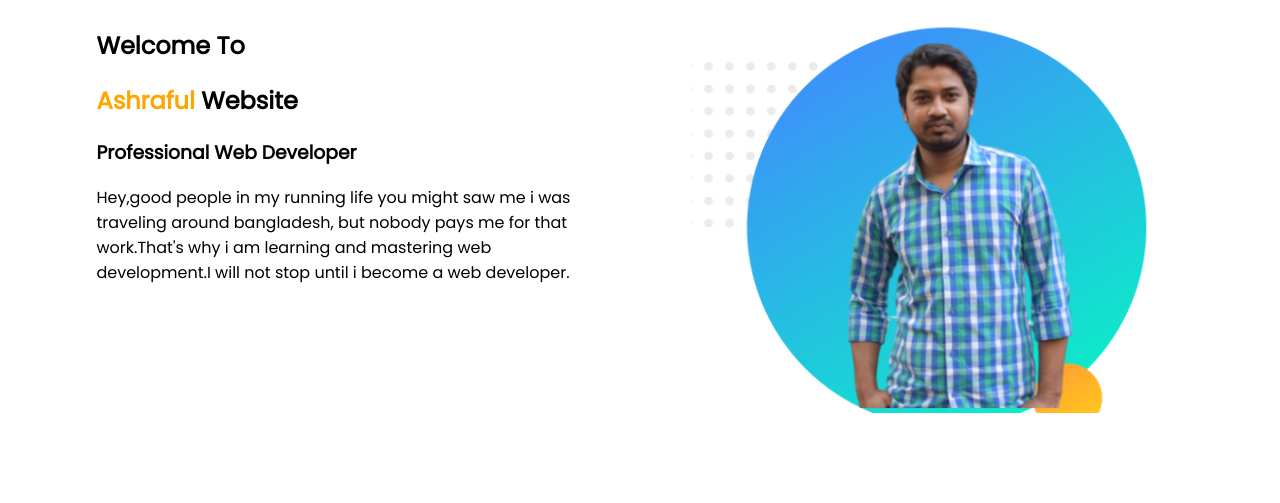
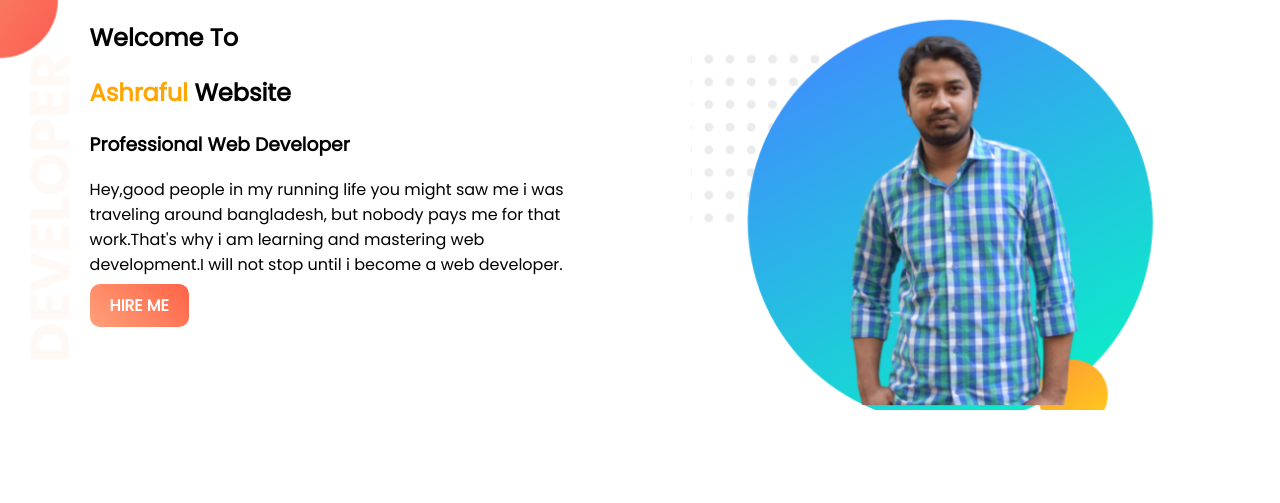
Before and after one commit to ashrafulrahat/web-portfolio, a plain HTML site: page index.html in a window 1280 px wide. Drawn offline with Linux system fonts and the light colour scheme.

Commit message:
added code

```diff
--- a/index.html
+++ b/index.html
@@ -9,12 +9,13 @@
     <link rel="stylesheet" href="style.css">
 </head>
 <body>
-    <section>
+    <section class="top-banner">
         <div class="half-width">
             <h1>Welcome To </h1>
             <h1><span class="name-highlight">Ashraful</span> Website</h1>
             <h3>Professional Web Developer</h3>
             <p>Hey,good people in my running life you might saw me i was traveling around bangladesh, but nobody pays me for that work.That's why i am learning and mastering web development.I will not stop until i become a web developer.</p>
+            <a class="link-button" target="_blank" href="https://www.linkedin.com/in/md-ashraful-alam-469715194/">HIRE ME</a>
             </div>
         <div class="half-width">
             <img src="Images/image 10.png" alt="">
--- a/style.css
+++ b/style.css
@@ -1,5 +1,5 @@
 body{
-
+   margin: 0;
     font-family: 'Poppins', sans-serif;
 }
 
@@ -22,3 +22,19 @@ h1{
 
         width: 100%;
 }
+.top-banner {
+
+        background-image: url("Images/top-banner.png");
+        background-repeat: no-repeat;
+        }
+section{
+    height: 500px;
+}
+.link-button{
+        text-decoration: none;
+        background-image: linear-gradient( 45deg,lightSalmon,tomato );
+        padding: 10px 20px;
+        border-radius: 10px;
+        color: white;
+        font-weight: 700;
+}
```
